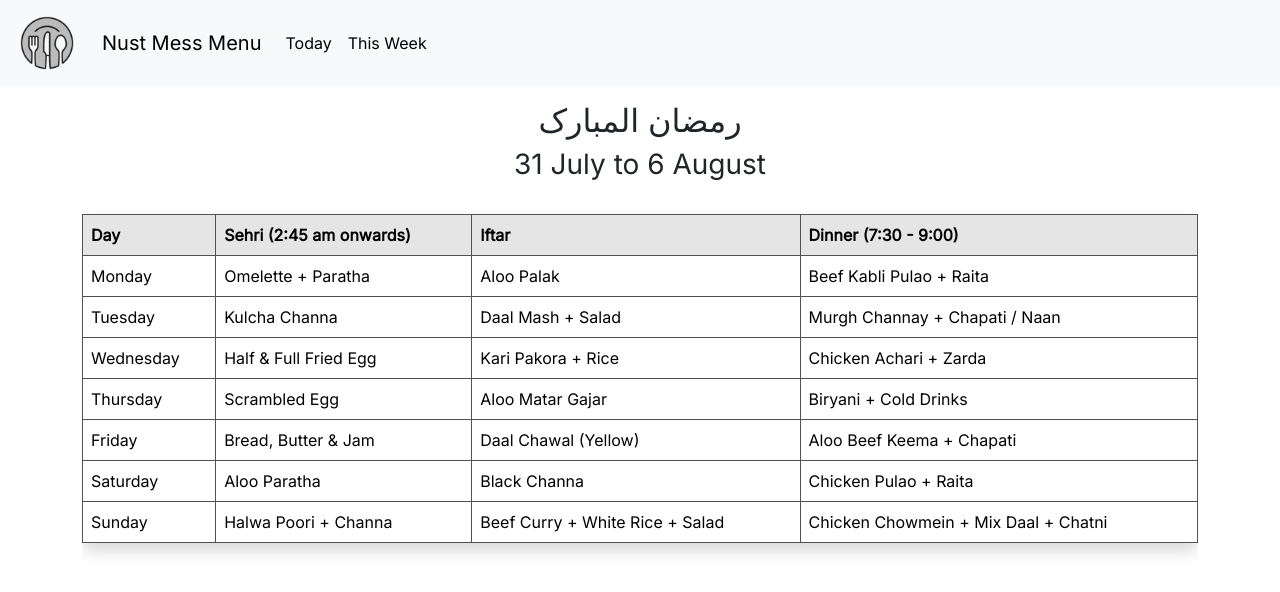
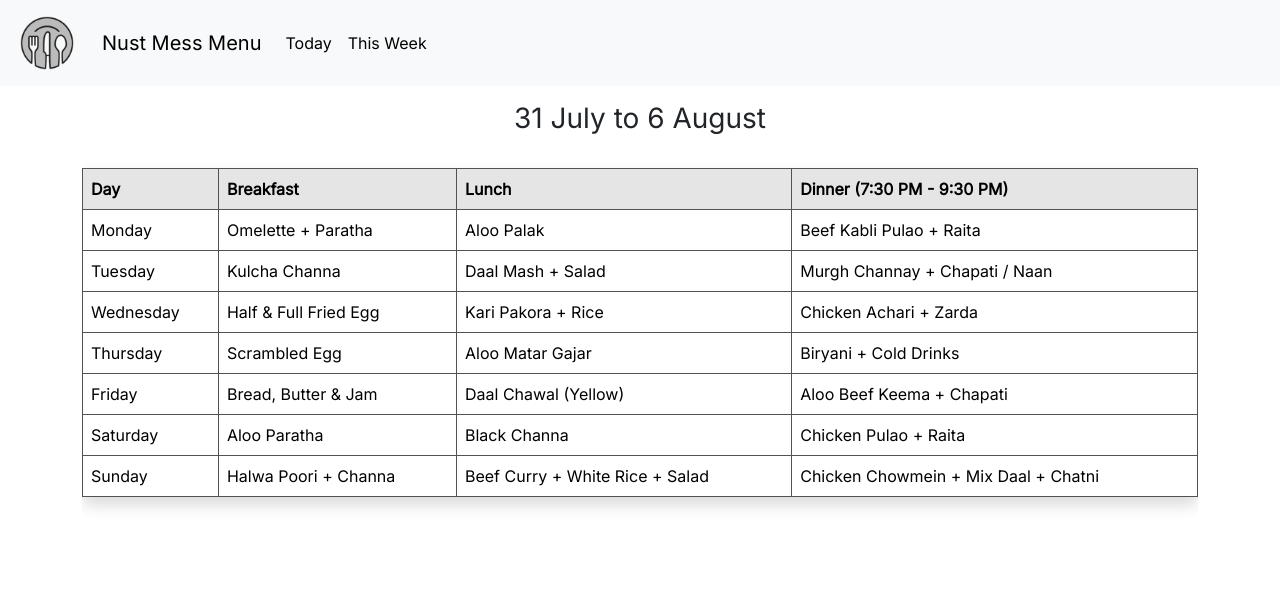
Before and after one commit to fatehmehmood123/Mess-Menu, a React (Create React App) app: page /weekly in a window 1280 px wide. Shown: the top 592 px of the page. Built offline with nearby package versions, Linux system fonts and the light colour scheme.

Commit message:
Update WeekContainer.js

```diff
--- a/src/components/WeekContainer.js
+++ b/src/components/WeekContainer.js
@@ -37,7 +37,6 @@ export default function WeekContainer(props) {
   return (
 
         <div id="weekContainer" className="container  my-3">
-          {<h2 style = {{"textAlign":"center"}}>رمضان المبارک  </h2>}
           <h3 style={{ textAlign: "center" }}>{getWeekRange()}</h3>
 
           <div
@@ -49,9 +48,9 @@ export default function WeekContainer(props) {
               <tbody>
                 <tr className="table-active">
                   <th>Day</th>
-                  <th>Sehri (2:45 am onwards) </th>
-                  <th>Iftar</th>
-                  <th>Dinner (7:30 - 9:00) </th>
+                  <th>Breakfast </th>
+                  <th>Lunch </th>
+                  <th>Dinner (7:30 PM - 9:30 PM) </th>
                 </tr>
                 <tr>
                   <td>Monday</td>
```
